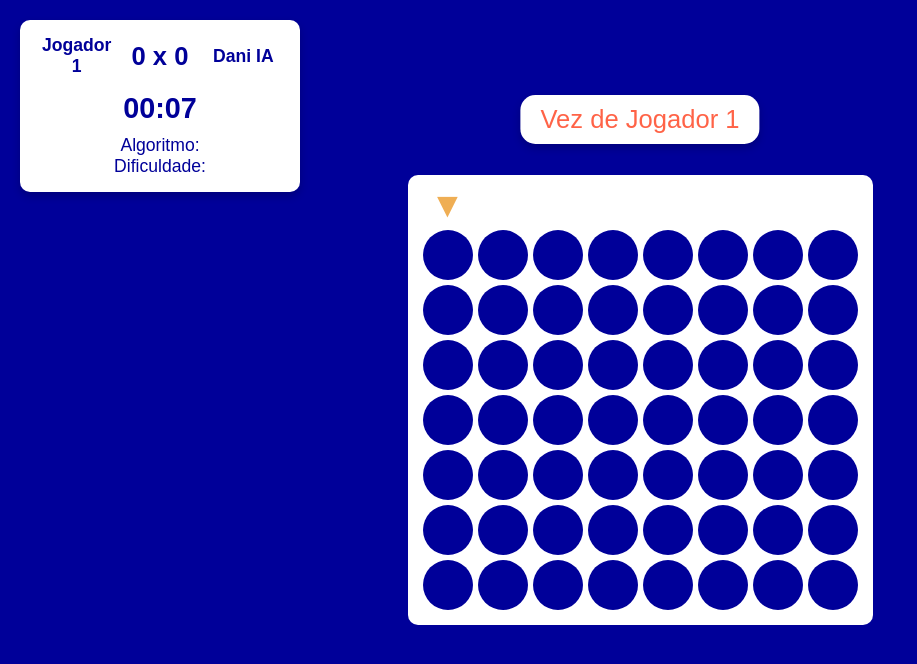
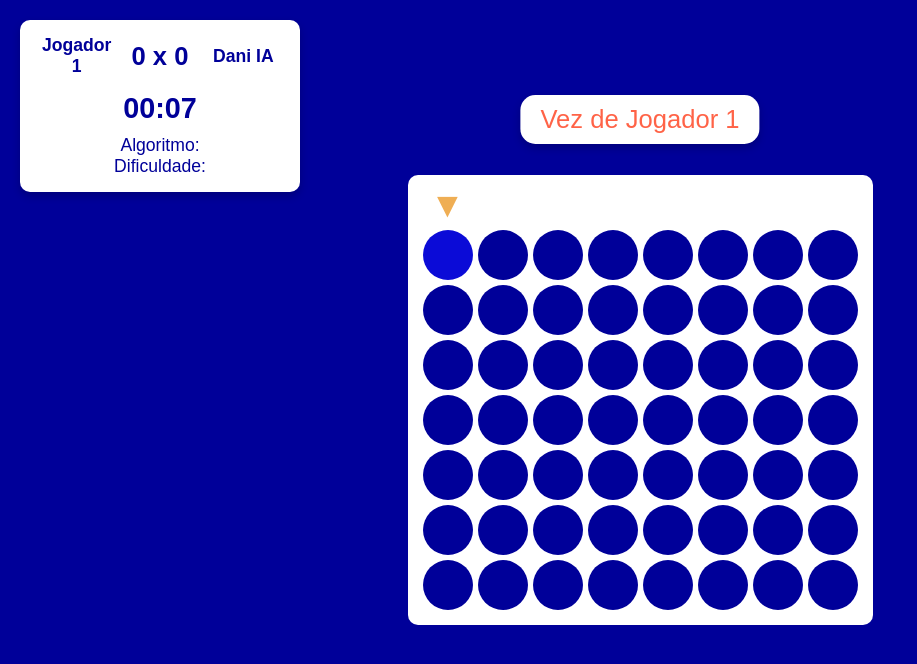
Before and after one commit to GabrielRoch4/trabalho-2-ia, a plain HTML site: page pages/connect.html in a window 1280 px wide. In both pictures the pointer is over the element 447 px from the left and 255 px from the top of the page. Shown: the whole page, without its empty margins (0-917 px from the left). Drawn offline with Linux system fonts and the light colour scheme; a web font is replaced by a local one.

Commit message:
Destaque no tabuleiro

```diff
--- a/styles/connect.css
+++ b/styles/connect.css
@@ -6,6 +6,7 @@
     --branco: #ffffff;
     --verde: #008000;
     --vermelho: #FF6347;
+    --azul-destaque: #0b0bd7;
 }
 
 * {
@@ -47,6 +48,11 @@ body {
     border-radius: 50%;
     text-align: center;
     vertical-align: middle;
+}
+
+.cell:hover {
+    background-color: var(--azul-destaque);
+    cursor: pointer; /* Opicional, para indicar que a célula é clicável */
 }
 
 .indicator {
```
